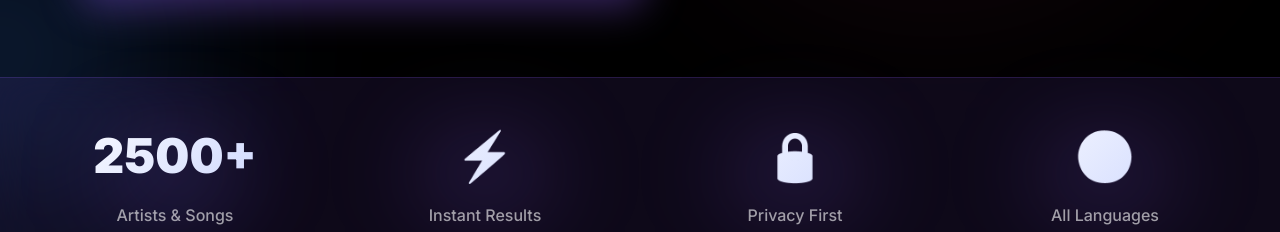
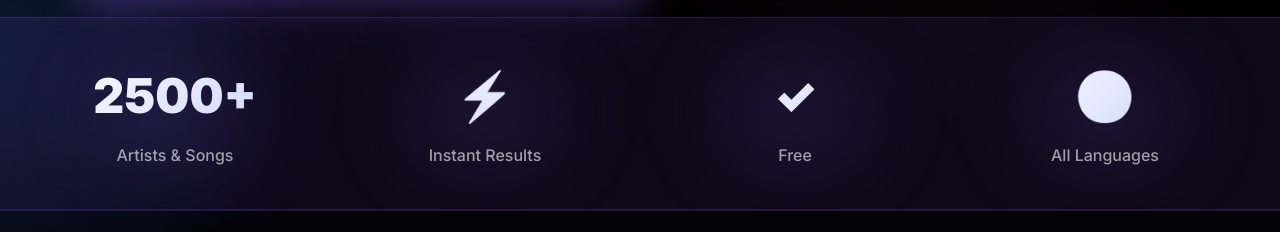
Before and after one commit to Ido108/suno-artist-to-style, a browser extension: page docs/index.html in a window 1280 px wide. Shown: the part 748-980 px from the top of the page. Drawn offline with nearby package versions, Linux system fonts and the light colour scheme; animation ran at ten frames a second.

```diff
--- a/docs/index.html
+++ b/docs/index.html
@@ -29,7 +29,7 @@
     </div>
 
     <!-- Hero -->
-    <section class="hero">
+    <section class="hero" style="padding-bottom: 20px;">
         <div class="hero-grid">
             <div class="hero-content">
                 <h2>Stop Guessing Prompts.</h2>
@@ -77,8 +77,8 @@
                 <div class="stat-label">Instant Results</div>
             </div>
             <div class="stat-item">
-                <div class="stat-number">🔒</div>
-                <div class="stat-label">Privacy First</div>
+                <div class="stat-number">✓</div>
+                <div class="stat-label">Free</div>
             </div>
             <div class="stat-item">
                 <div class="stat-number">🌍</div>
```
